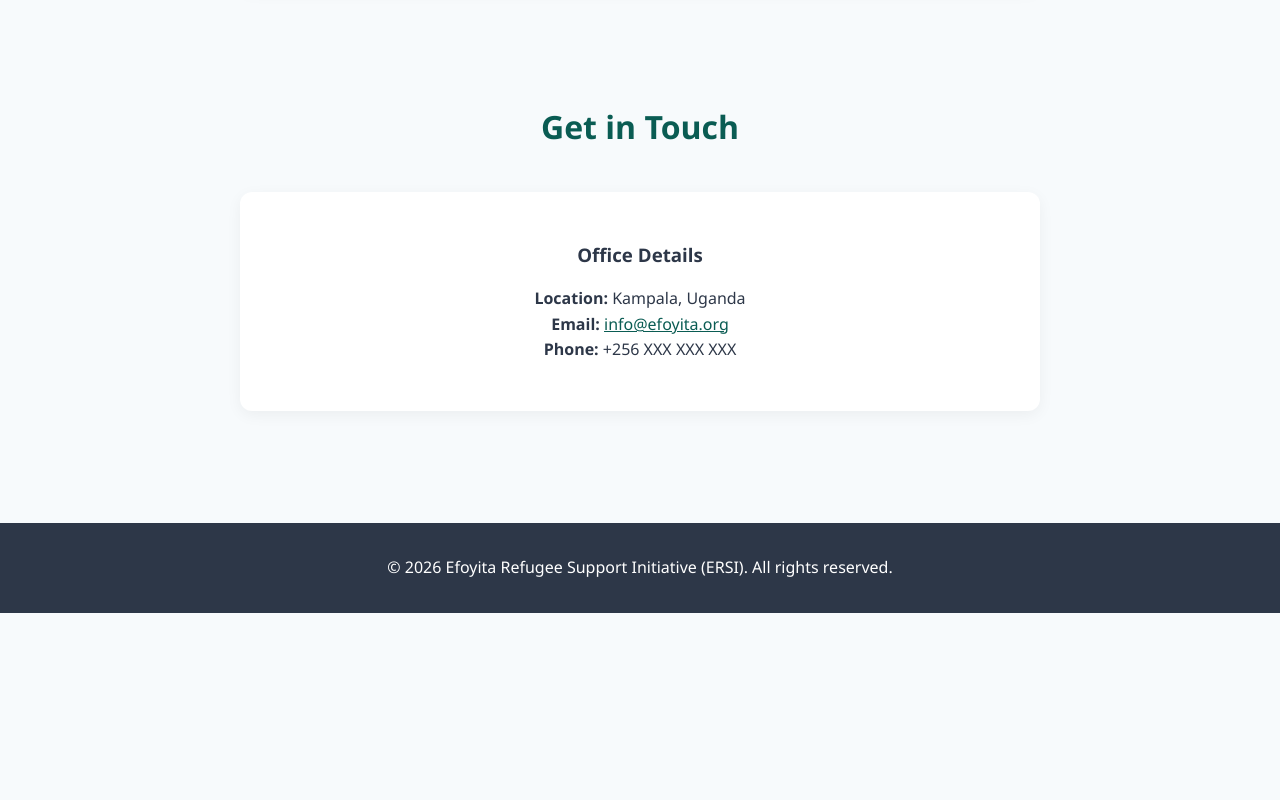
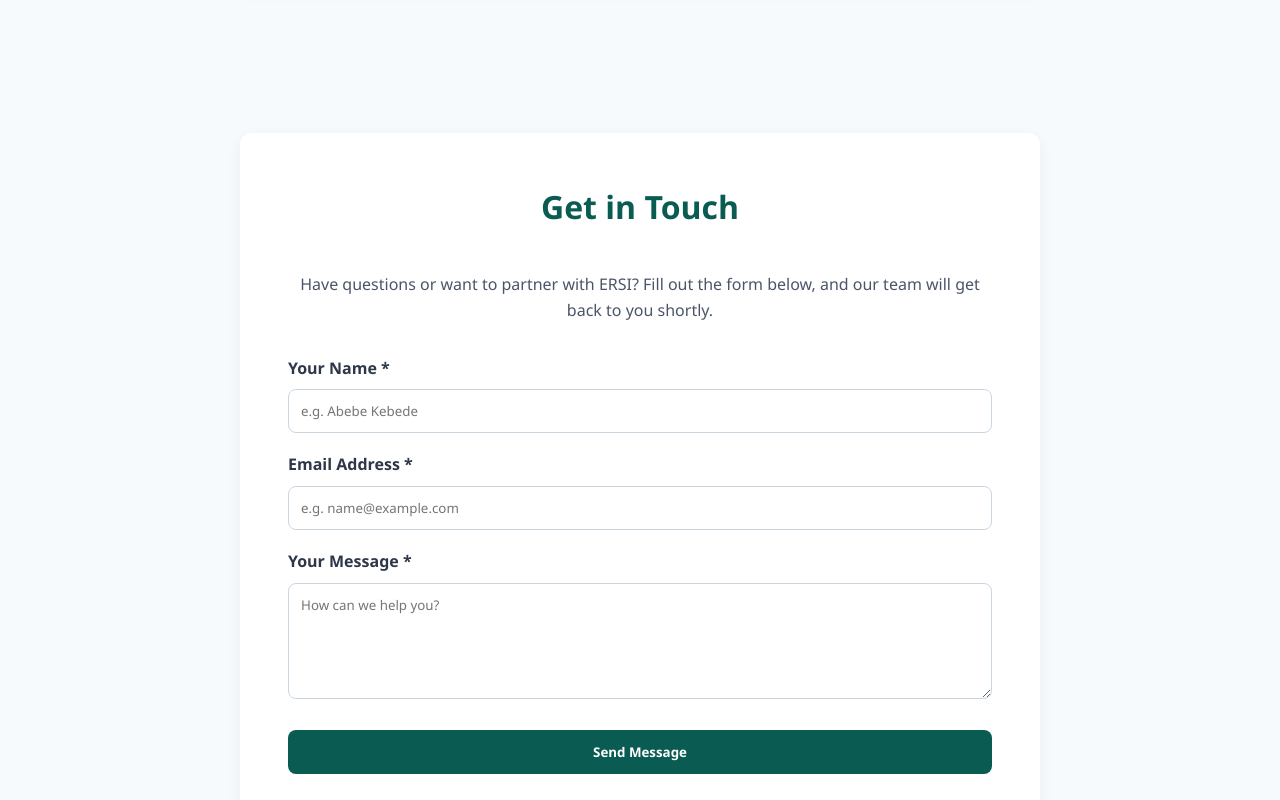
Before and after one commit to durti123/Efoyita1, a plain HTML site: page index.html in a window 1280 px wide. Shown: the part 2960-3760 px from the top of the page. Before the commit the page ends 3573 px from the top, so only its background shows below. Drawn offline with Linux system fonts and the light colour scheme.

Commit message:
Fix HTML formatting and structure

```diff
--- a/index.html
+++ b/index.html
@@ -131,15 +131,49 @@
         </section>
 
         <!-- Contact Section -->
-        <section id="contact">
+        <section id="contact" class="content-page">
+    <div class="grid">
+        <div id="co-class" class="card">
             <h2>Get in Touch</h2>
-            <div class="card" style="margin-top: 0;">
-                <h3>Office Details</h3>
-                <p style="margin-top: 1rem;"><strong>Location:</strong> Kampala, Uganda</p>
-                <p><strong>Email:</strong> <a href="mailto:info@efoyita.org" style="color: #0a5c53;">info@efoyita.org</a></p>
-                <p><strong>Phone:</strong> +256 XXX XXX XXX</p>
-            </div>
-        </section>
+            <p style="margin-bottom: 2rem; color: #4a5568;">
+                Have questions or want to partner with ERSI? Fill out the form below, and our team will get back to you shortly.
+            </p>
+
+            <form action="https://api.web3forms.com/submit" method="POST" id="contactForm">
+
+                <input type="hidden" name="access_key" value="YOUR_ACCESS_KEY_HERE">
+
+                <input type="hidden" name="subject" value="New Contact Form Submission - ERSI Web">
+
+                <input type="checkbox" name="botcheck" class="hidden" style="display: none;">
+
+                <div class="form-group" style="text-align: left; margin-bottom: 1.2rem;">
+                    <label for="contactName" style="display: block; font-weight: 600; margin-bottom: 0.5rem;">Your Name *</label>
+                    <input type="text" id="contactName" name="name" required placeholder="e.g. Abebe Kebede"
+                           style="width: 100%; padding: 0.75rem; border: 1px solid #cbd5e0; border-radius: 8px;">
+                </div>
+
+                <div class="form-group" style="text-align: left; margin-bottom: 1.2rem;">
+                    <label for="contactEmail" style="display: block; font-weight: 600; margin-bottom: 0.5rem;">Email Address *</label>
+                    <input type="email" id="contactEmail" name="email" required placeholder="e.g. name@example.com"
+                           style="width: 100%; padding: 0.75rem; border: 1px solid #cbd5e0; border-radius: 8px;">
+                </div>
+
+                <div class="form-group" style="text-align: left; margin-bottom: 1.5rem;">
+                    <label for="contactMessage" style="display: block; font-weight: 600; margin-bottom: 0.5rem;">Your Message *</label>
+                    <textarea id="contactMessage" name="message" rows="5" required placeholder="How can we help you?"
+                              style="width: 100%; padding: 0.75rem; border: 1px solid #cbd5e0; border-radius: 8px; resize: vertical;"></textarea>
+                </div>
+
+                <button type="submit" class="btn" style="width: 100%; padding: 0.8rem; border: none; cursor: pointer; font-weight: bold; background-color: var(--primary, #0a5c53); color: white; border-radius: 8px;">
+                    Send Message
+                </button>
+
+                <div id="formResult" style="margin-top: 1rem; font-weight: 600; text-align: center;"></div>
+            </form>
+        </div>
+    </div>
+</section>
     </main>
 
     <footer style="text-align: center; padding: 2rem; background-color: #2d3748; color: #fff;">
```
